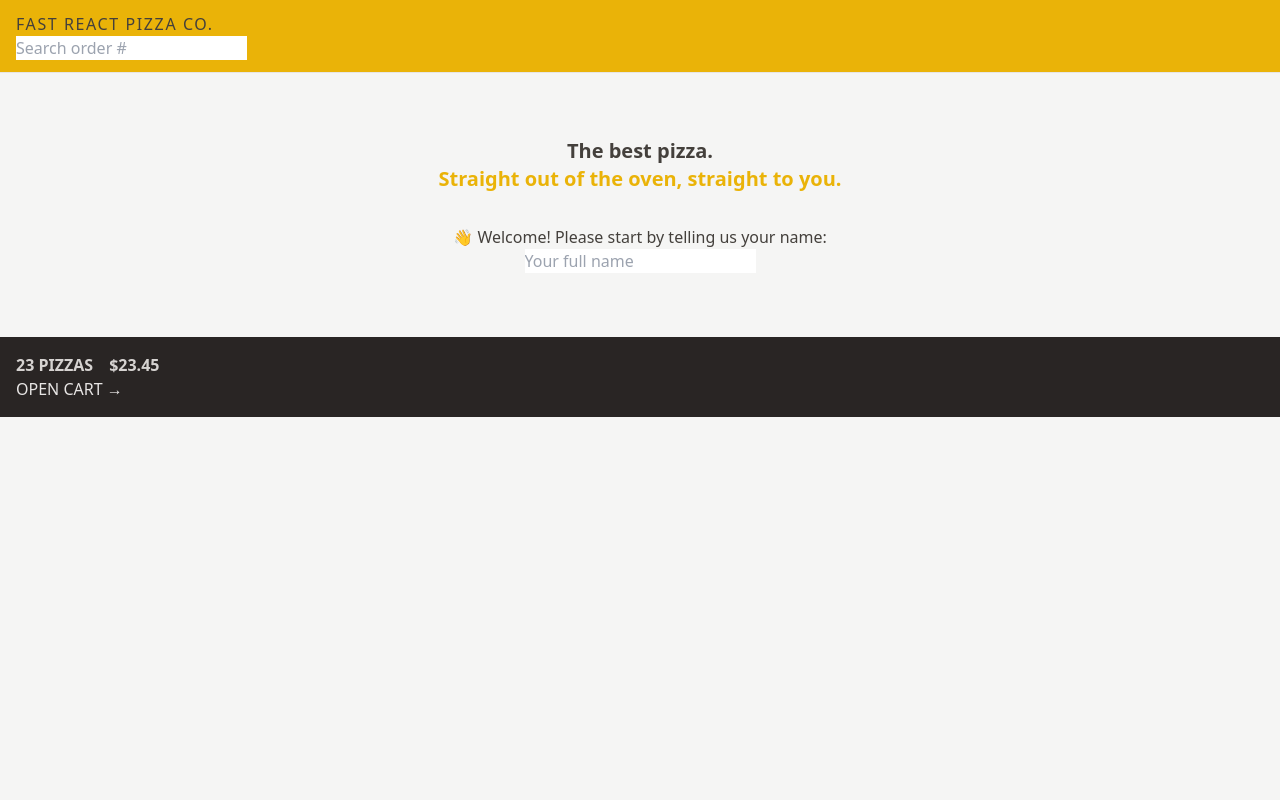
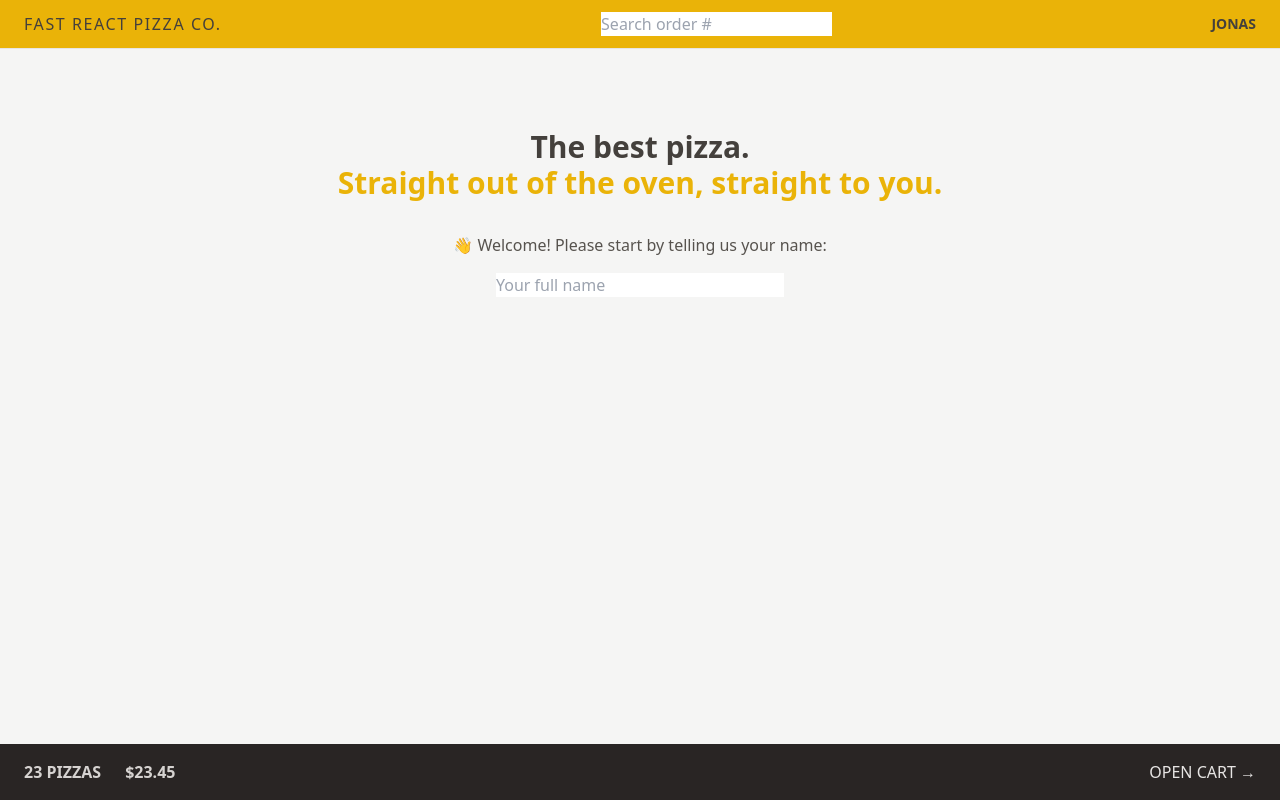
Before and after one commit to dawidzabrzenski/react-pizza, a React (Vite) app: page / in a window 1280 px wide. Built offline with nearby package versions, Linux system fonts and the light colour scheme.

Commit message:
tailwind v2

```diff
--- a/src/App.jsx
+++ b/src/App.jsx
@@ -1,4 +1,8 @@
-import { createBrowserRouter, RouterProvider } from "react-router-dom";
+import {
+  createBrowserRouter,
+  RouterProvider,
+  useNavigation,
+} from "react-router-dom";
 
 import Home from "./ui/Home";
 import Menu, { loader as menuLoader } from "./features/menu/Menu";
--- a/src/features/cart/CartOverview.jsx
+++ b/src/features/cart/CartOverview.jsx
@@ -2,8 +2,8 @@
 
 function CartOverview() {
   return (
-    <div className="bg-stone-800 p-4 uppercase text-stone-200">
-      <p className="space-x-4 font-semibold text-stone-300">
+    <div className="flex items-center justify-between bg-stone-800 px-4 py-4 text-sm uppercase text-stone-200 sm:px-6 md:text-base">
+      <p className="space-x-4 font-semibold text-stone-300 sm:space-x-6">
         <span>23 pizzas</span>
         <span>$23.45</span>
       </p>
--- a/src/features/order/CreateOrder.jsx
+++ b/src/features/order/CreateOrder.jsx
@@ -5,7 +5,7 @@
 // https://uibakery.io/regex-library/phone-number
 const isValidPhone = (str) =>
   /^\+?\d{1,4}?[-.\s]?\(?\d{1,3}?\)?[-.\s]?\d{1,4}[-.\s]?\d{1,4}[-.\s]?\d{1,9}$/.test(
-    str
+    str,
   );
 
 const fakeCart = [
--- a/src/features/user/CreateUser.jsx
+++ b/src/features/user/CreateUser.jsx
@@ -1,7 +1,7 @@
-import { useState } from 'react';
+import { useState } from "react";
 
 function CreateUser() {
-  const [username, setUsername] = useState('');
+  const [username, setUsername] = useState("");
 
   function handleSubmit(e) {
     e.preventDefault();
@@ -9,16 +9,19 @@
 
   return (
     <form onSubmit={handleSubmit}>
-      <p>👋 Welcome! Please start by telling us your name:</p>
+      <p className="mb-4 text-sm text-stone-600 md:text-base">
+        👋 Welcome! Please start by telling us your name:
+      </p>
 
       <input
         type="text"
         placeholder="Your full name"
         value={username}
         onChange={(e) => setUsername(e.target.value)}
+        className="w-72"
       />
 
-      {username !== '' && (
+      {username !== "" && (
         <div>
           <button>Start ordering</button>
         </div>
--- a/src/features/user/Username.jsx
+++ b/src/features/user/Username.jsx
@@ -1,5 +1,5 @@
 function Username() {
-  return <div className="hidden text-sm font-semibold">Jonas</div>;
+  return <div className="hidden text-sm font-semibold md:block">Jonas</div>;
 }
 
 export default Username;
--- a/src/ui/AppLayout.jsx
+++ b/src/ui/AppLayout.jsx
@@ -8,14 +8,16 @@
   const isLoading = navigation.state === "loading";
 
   return (
-    <div className="layout">
+    <div className="grid h-screen grid-rows-[auto_1fr_auto] gap-4">
       {isLoading && <Loader />}
 
       <Header />
 
-      <main>
-        <Outlet />
-      </main>
+      <div className="overflow-scroll">
+        <main className="mx-auto max-w-3xl">
+          <Outlet />
+        </main>
+      </div>
 
       <CartOverview />
     </div>
--- a/src/ui/Header.jsx
+++ b/src/ui/Header.jsx
@@ -4,7 +4,7 @@
 
 function Header() {
   return (
-    <header className="border-b border-stone-200 bg-yellow-500 px-4 py-3 uppercase">
+    <header className="flex items-center justify-between border-b border-stone-200 bg-yellow-500 px-4 py-3 uppercase sm:px-6">
       <Link to="/" className="tracking-widest">
         Fast React Pizza Co.
       </Link>
--- a/src/ui/Home.jsx
+++ b/src/ui/Home.jsx
@@ -2,8 +2,8 @@
 
 function Home() {
   return (
-    <div className="my-10 text-center sm:my-16">
-      <h1 className="mb-8 text-xl font-semibold">
+    <div className="my-10 px-4 text-center sm:my-16">
+      <h1 className="mb-8 text-xl font-semibold md:text-3xl">
         The best pizza.
         <br />
         <span className="text-yellow-500">
```
